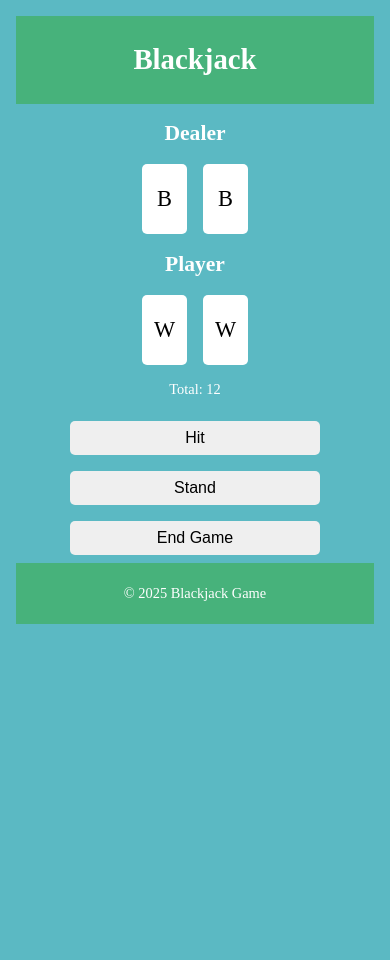
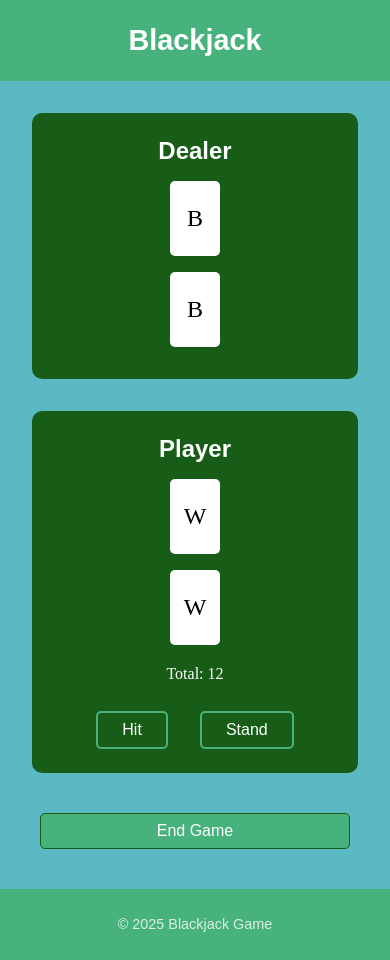
Before and after one commit to ComputerVirusWannabe/Blackjack, a PHP site: page /game.html in a window 390 px wide. Before the commit the page ends 624 px from the top, so only its background shows below. Run offline with PHP 8.4, Linux system fonts and the light colour scheme.

Commit message:
Main.css major update 1
Added many more css rules

```diff
--- a/styles/main.css
+++ b/styles/main.css
@@ -12,16 +12,19 @@ header, footer {
   }
 
   button {
+    background-color: #47b27b;
+    color: #fff;
+    border: 1.5px solid #175d17;
     padding: 0.5rem 1rem;
     margin: 0.5rem;
     font-size: 1rem;
-  border: none;
     border-radius: 5px;
     cursor: pointer;
   }
 
   button:hover {
     background-color: #175d17;
+    border: 1.5px solid #47b27b;
     color: #fff;
   }
 
@@ -44,25 +47,114 @@ button:hover {
     border-radius: 5px;
     font-size: 2rem;
   }
-/* for responsiveness */
-@media (max-width: 600px) {
-  body {
+
+  main {
+    padding: 2rem;
+    max-width: 800px;
+    margin: 0 auto;
+  }
+
+  h1, h2 {
+    font-family: Arial, Helvetica, sans-serif;
+    font-weight: bold;
+    margin: 0.5rem 0;
+  }
+  h1 {
+    font-size: 2.5rem;
+  }
+  h2 {
+    font-size: 1.8rem;
+  }
+  p, li {
+    font-size: 1rem;
+    line-height: 1.6;
+    margin: 0.5rem 0;
+  }
+
+  footer p {
+    font-family: Arial, Helvetica, sans-serif;
     font-size: 0.9rem;
+    opacity: 0.8;
+  }
+
+  form {
+    margin: 2rem auto;
+    max-width: 400px;
+    display: flex;
+    flex-direction: column;
+    align-items: center;
+  }
+  label {
+    font-size: 1.2rem;
+    margin-bottom: 0.5rem;
+  }
+  input[type="text"] {
+    padding: 0.5rem;
+    font-size: 1rem;
+    border: 1px solid #175d17;
+    border-radius: 5px;
+    width: 100%;
+    max-width: 300px;
+    margin-bottom: 1rem;
+  }
+
+  .btn{
+    background-color: #47b27b;
+    color: #fff;
+    border: 1.5px solid #175d17;
+    padding: 0.75rem 1.5rem;
+    font-size: 1.1rem;
+  }
+  .btn:hover {
+    background-color: #175d17;
+    border: 1.5px solid #47b27b;
+  }
+
+  .game-container {
+    display: flex;
+    flex-direction: column;;
+    gap: 2rem;
+    max-width: 800px;
+    margin: 0 auto;
+  }
+
+  .dealer-hand, .player-hand {
+    background-color: #175d17;
+    border-radius: 10px;
     padding: 1rem;
   }
 
-  .card {
-    width: 45px;
-    height: 70px;
-    font-size: 1.4rem;
+  .controls {
+    display: flex;
+    justify-content: center;
+    gap: 1rem;
+    margin-top: 1rem;
+  }
+  .controls button {
+    background-color: #175d17;
+    border: 2px solid #47b27b;
+    color: #fff;
+    padding: 0.5rem 1.5rem;
+  }
+  .controls button:hover {
+    background-color: #47b27b;
+
   }
 
-  button {
-    width: 100%;
-    max-width: 250px;
+   @media (max-width: 600px) {
+    h1 {
+      font-size: 1.8rem;
     }
-
-  header, footer {
-    padding: 0.5rem;
+    h2 {
+      font-size: 1.5rem;
+    }
+    .cards {
+      flex-direction: column;
+      align-items: center;
+    }
+    .card {
+      width: 50px;
+      height: 75px;
+      font-size: 1.5rem;
     }
   }
```
Lines whose indentation alone changed are shown as unchanged.
